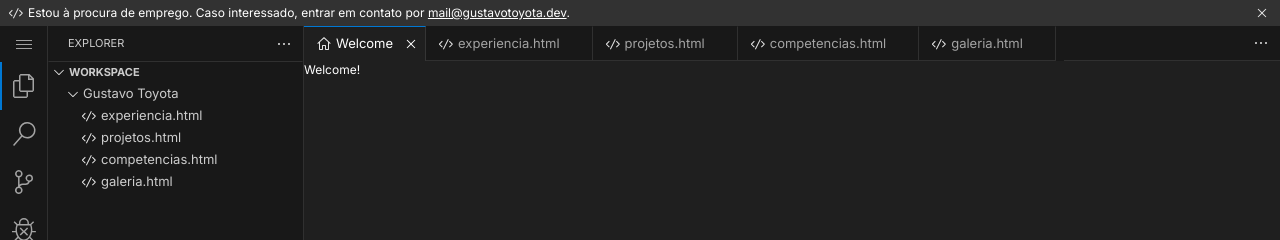
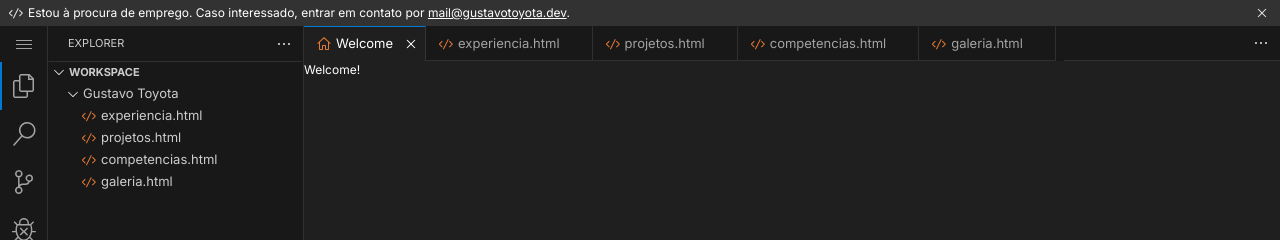
Before and after one commit to gustavotoyota/website, a Next.js app: page / in a window 1280 px wide. Shown: the top 240 px of the page. Built offline with nearby package versions, Linux system fonts and the light colour scheme.

Commit message:
improve: improve sections and tabs

```diff
--- a/src/app/page.tsx
+++ b/src/app/page.tsx
@@ -191,13 +191,17 @@ export default function Home() {
               name="OUTLINE"
               active={activeItem === "OUTLINE"}
               onClick={() => setActiveItem("OUTLINE")}
-            />
+            >
+              <div className="ml-3 mt-2">Olá.</div>
+            </Section>
 
             <Section
               name="TIMELINE"
               active={activeItem === "TIMELINE"}
               onClick={() => setActiveItem("TIMELINE")}
-            />
+            >
+              <div className="ml-3 mt-2">Tudo bem?</div>
+            </Section>
           </div>
         </div>
 
--- a/src/components/file.tsx
+++ b/src/components/file.tsx
@@ -6,7 +6,7 @@ export default function File(props: any) {
       }`}
       onClick={props.onClick}
     >
-      <svg className="ml-8 w-4 h-4 text-neutral-200">
+      <svg className="ml-8 w-4 h-4 text-[#e37933]">
         <use xlinkHref="codicon.svg#code" />
       </svg>
 
--- a/src/components/tab.tsx
+++ b/src/components/tab.tsx
@@ -13,7 +13,7 @@ export default function Tab(props: any) {
       onClick={props.onActivate}
     >
       <div className="ml-2">
-        <svg className="w-4 h-4 text-neutral-200">
+        <svg className="w-4 h-4 text-[#e37933]">
           <use xlinkHref={`codicon.svg#${props.icon ? props.icon : "code"}`} />
         </svg>
       </div>
```
